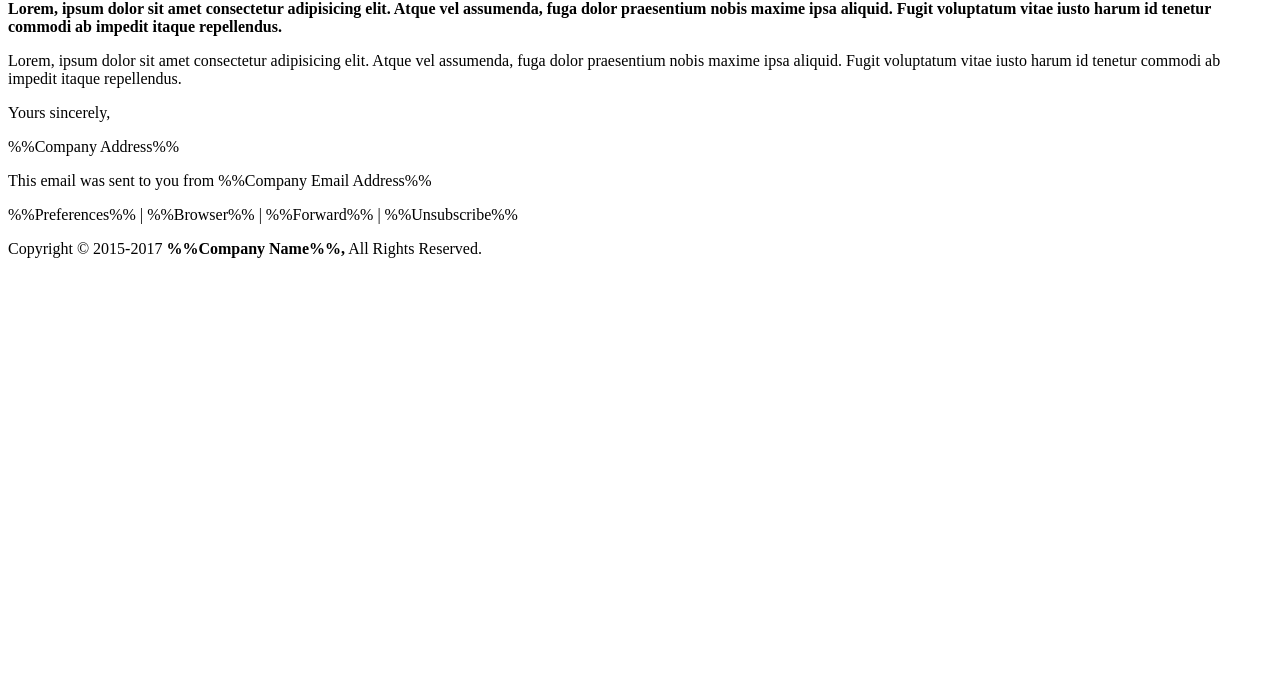
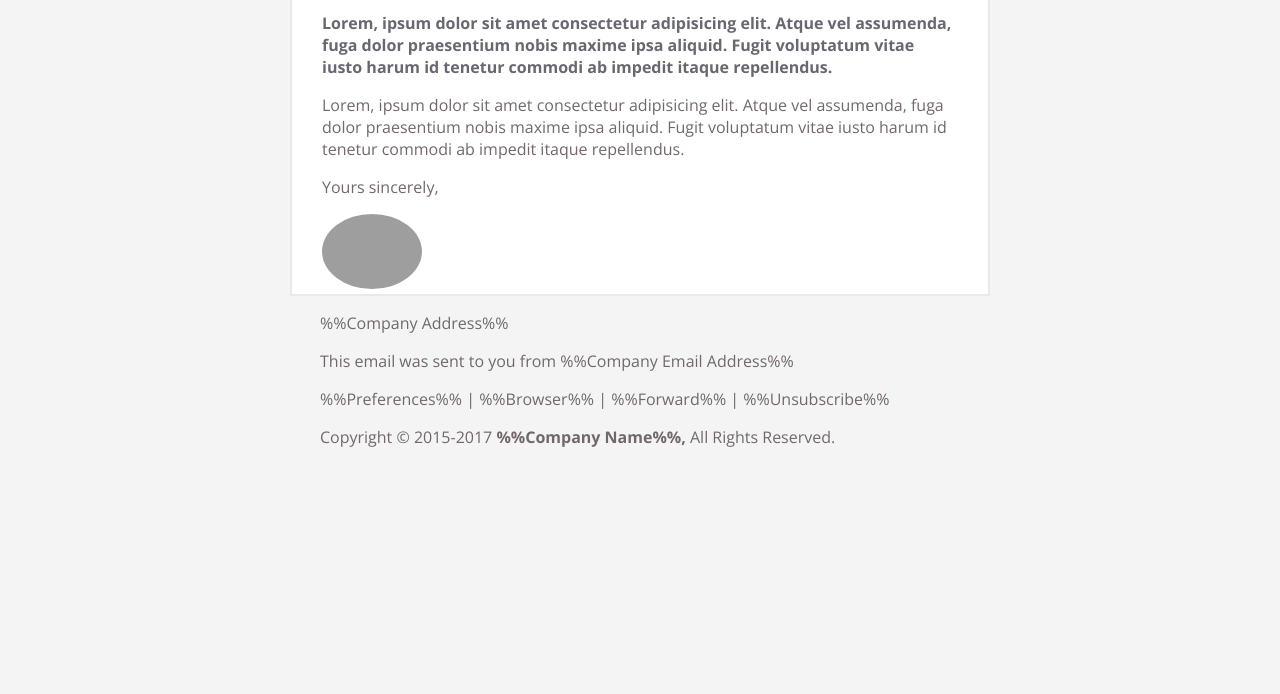
Before and after one commit to luuucilu/mailtres, a plain HTML site: page index.html in a window 1280 px wide. Shown: the part 106-800 px from the top of the page. Drawn offline with nearby package versions, Linux system fonts and the light colour scheme; grey boxes are pictures that could not be loaded.

Commit message:
image added

```diff
--- a/index.html
+++ b/index.html
@@ -3,24 +3,30 @@
 <head>
     <meta charset="UTF-8">
     <meta name="viewport" content="width=device-width, initial-scale=1.0">
+    <link type="text/css" rel="stylesheet" href="./styles.css"></link>
     <title>Mail</title>
 </head>
 
 <body>
 
+
     <main class="main-wrapper">
         <header class="main-logo"> <b>VISION</b> </header>
         <div class="main-mail">
-            <h1 class="mail-title">THE ART OF PLAIN TEXT EMAILS</h1>
+            <h1 class="mail-title"> <b>THE ART OF PLAIN TEXT EMAILS</b> </h1>
 
             <p><b>Lorem, ipsum dolor sit amet consectetur adipisicing elit. Atque vel assumenda, fuga dolor praesentium nobis maxime ipsa aliquid. Fugit voluptatum vitae iusto harum id tenetur commodi ab impedit itaque repellendus.</b></p>
             <p>Lorem, ipsum dolor sit amet consectetur adipisicing elit. Atque vel assumenda, fuga dolor praesentium nobis maxime ipsa aliquid. Fugit voluptatum vitae iusto harum id tenetur commodi ab impedit itaque repellendus.</p>
             <p>Yours sincerely,</p>
+
+            <div class="contact-information">
+                <img class="profile-pic" src="https://scontent.faep8-1.fna.fbcdn.net/v/t1.0-9/47575113_10211207820225849_7119288350481055744_n.jpg?_nc_cat=106&_nc_sid=174925&_nc_eui2=AeFizlzgkYPuPL7JaZNEdDmRICOPf3TQ5fogI49_dNDl-pDQFe9usdlSrU8TQpnyl_k&_nc_ohc=UtZFOLhigQkAX-KOm2_&_nc_ht=scontent.faep8-1.fna&oh=803db4fcfb0527c902a5b5fd9bebd3fe&oe=5F5031A2" alt="profile">
+            </div>
         </div>
 
 
 
-        <footer>
+        <footer class="mail-footer">
             <p>%%Company Address%%</p>
             <p>This email was sent to you from %%Company Email Address%%</p>
             <p>%%Preferences%% | %%Browser%% | %%Forward%% | %%Unsubscribe%%</p>
@@ -29,6 +35,7 @@
 
     </main>
 
+
 </body>
 
 </html>
--- a/styles.css
+++ b/styles.css
@@ -8,6 +8,7 @@ body{
 
 .main-logo{
     color: #353535;
+    padding: 0 30px;
 }
 
 .mail-title {
@@ -28,7 +29,8 @@ body{
     color: #72686a;
     max-width: 700px;
     margin: 0 auto;
-    text-align: justify;
+
+
 }
 
 .main-wrapper .main-mail{
@@ -36,8 +38,18 @@ body{
     border-color: #e9e9e9;
     border-style: solid;
     border-width: 2px;
+
 }
 
 p {
     color: #72686a;
 }
+
+.profile-pic{
+    border-radius: 100%;
+    max-width: 100px;
+}
+
+.mail-footer{
+    padding: 0 30px;
+}
```
Also changed, not shown: ditto.jpg (added).
